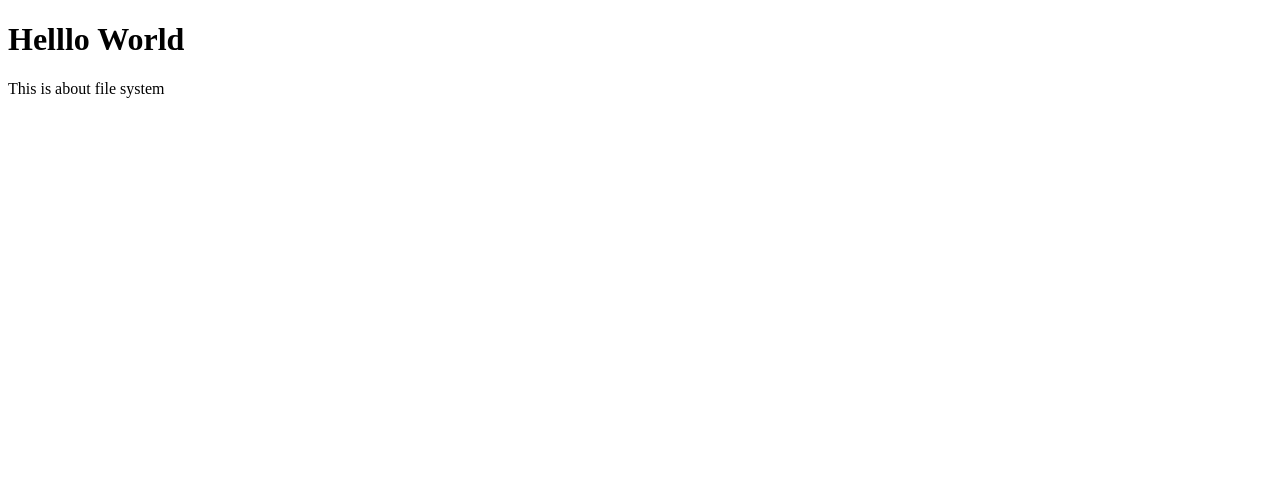
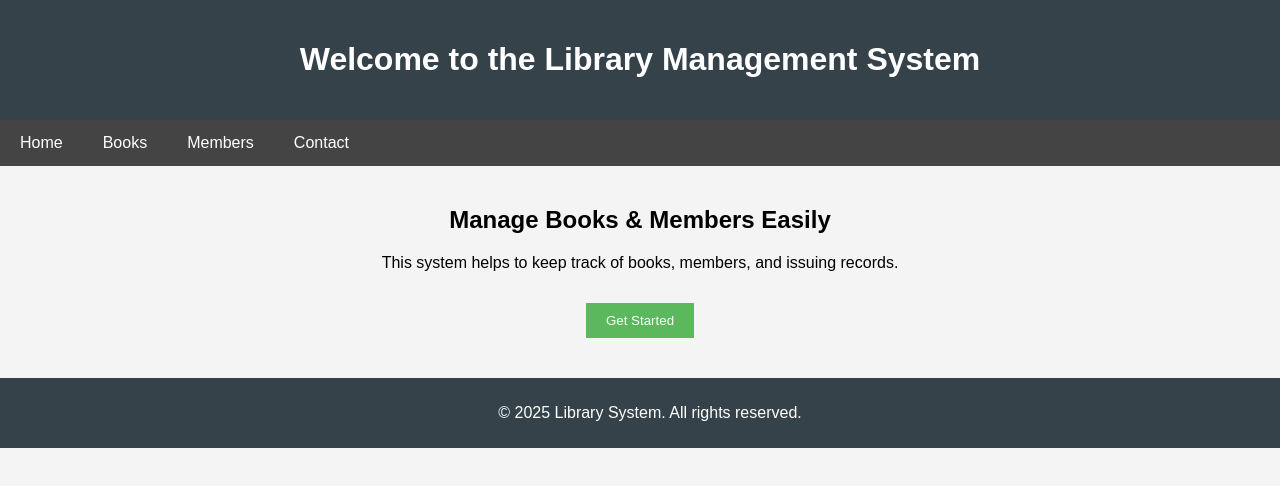
Before and after one commit to ayushkumar7842/Node-JS, a website: page example.html in a window 1280 px wide. Drawn offline with Linux system fonts and the light colour scheme.

Commit message:
sending-html-as-response

```diff
--- a/example.html
+++ b/example.html
@@ -2,11 +2,92 @@
 <html lang="en">
   <head>
     <meta charset="UTF-8" />
-    <meta name="viewport" content="width=device-width, initial-scale=1.0" />
-    <title>Document</title>
+    <title>Library Management System</title>
+    <style>
+      body {
+        font-family: Arial, sans-serif;
+        margin: 0;
+        background-color: #f4f4f4;
+      }
+
+      header {
+        background-color: #35424a;
+        color: #ffffff;
+        padding: 20px 0;
+        text-align: center;
+      }
+
+      nav {
+        background-color: #444;
+        overflow: hidden;
+      }
+
+      nav a {
+        float: left;
+        display: block;
+        color: #fff;
+        text-align: center;
+        padding: 14px 20px;
+        text-decoration: none;
+      }
+
+      nav a:hover {
+        background-color: #ddd;
+        color: black;
+      }
+
+      .main {
+        padding: 20px;
+        text-align: center;
+      }
+
+      footer {
+        background-color: #35424a;
+        color: white;
+        text-align: center;
+        padding: 10px;
+        position: relative;
+        bottom: 0;
+        width: 100%;
+        margin-top: 20px;
+      }
+
+      .btn {
+        background-color: #5cb85c;
+        color: white;
+        padding: 10px 20px;
+        border: none;
+        cursor: pointer;
+        margin-top: 15px;
+      }
+
+      .btn:hover {
+        background-color: #4cae4c;
+      }
+    </style>
   </head>
   <body>
-    <h1>Helllo World</h1>
-    <p>This is about file system</p>
+    <header>
+      <h1>Welcome to the Library Management System</h1>
+    </header>
+
+    <nav>
+      <a href="#">Home</a>
+      <a href="#">Books</a>
+      <a href="#">Members</a>
+      <a href="#">Contact</a>
+    </nav>
+
+    <div class="main">
+      <h2>Manage Books & Members Easily</h2>
+      <p>
+        This system helps to keep track of books, members, and issuing records.
+      </p>
+      <button class="btn">Get Started</button>
+    </div>
+
+    <footer>
+      <p>&copy; 2025 Library System. All rights reserved.</p>
+    </footer>
   </body>
 </html>
```
Also changed, not shown: index.js (+8 -2 lines).
